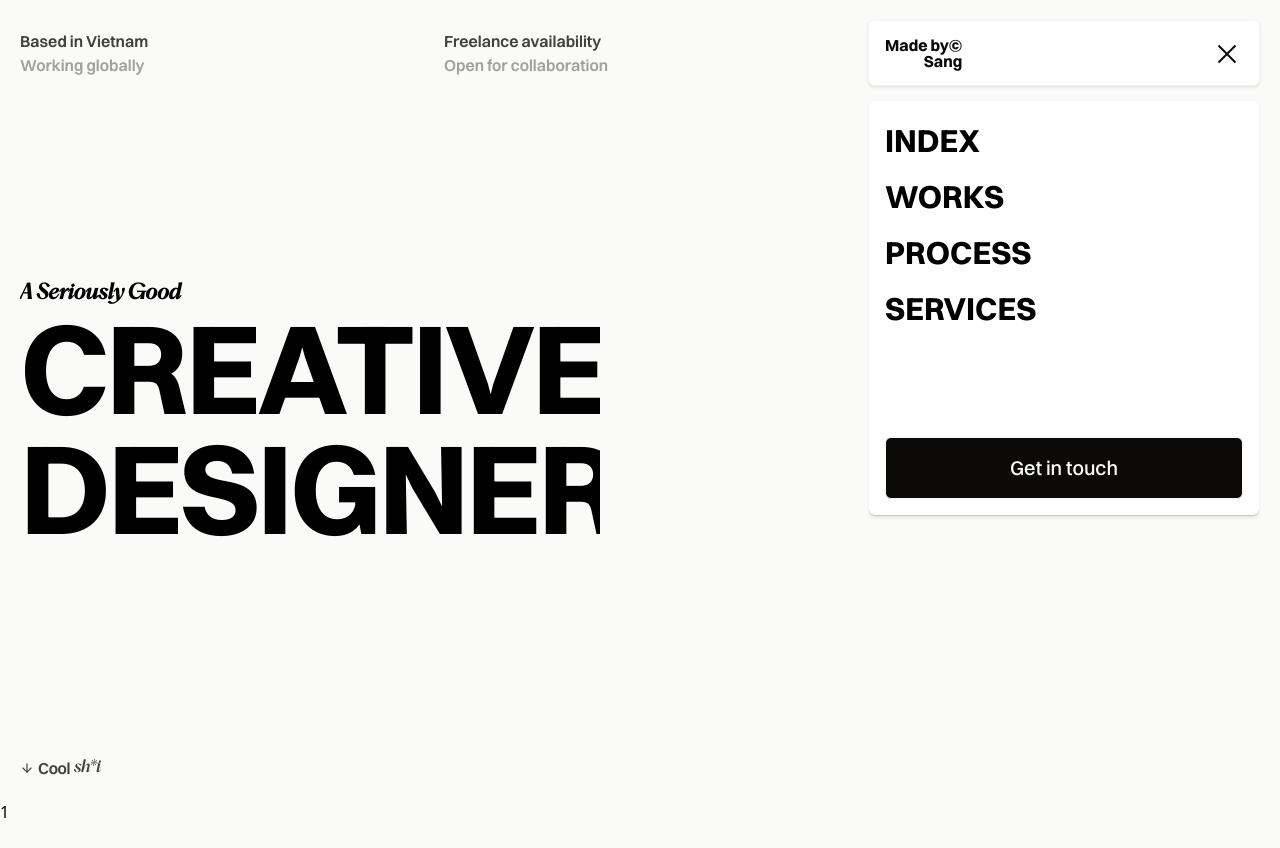
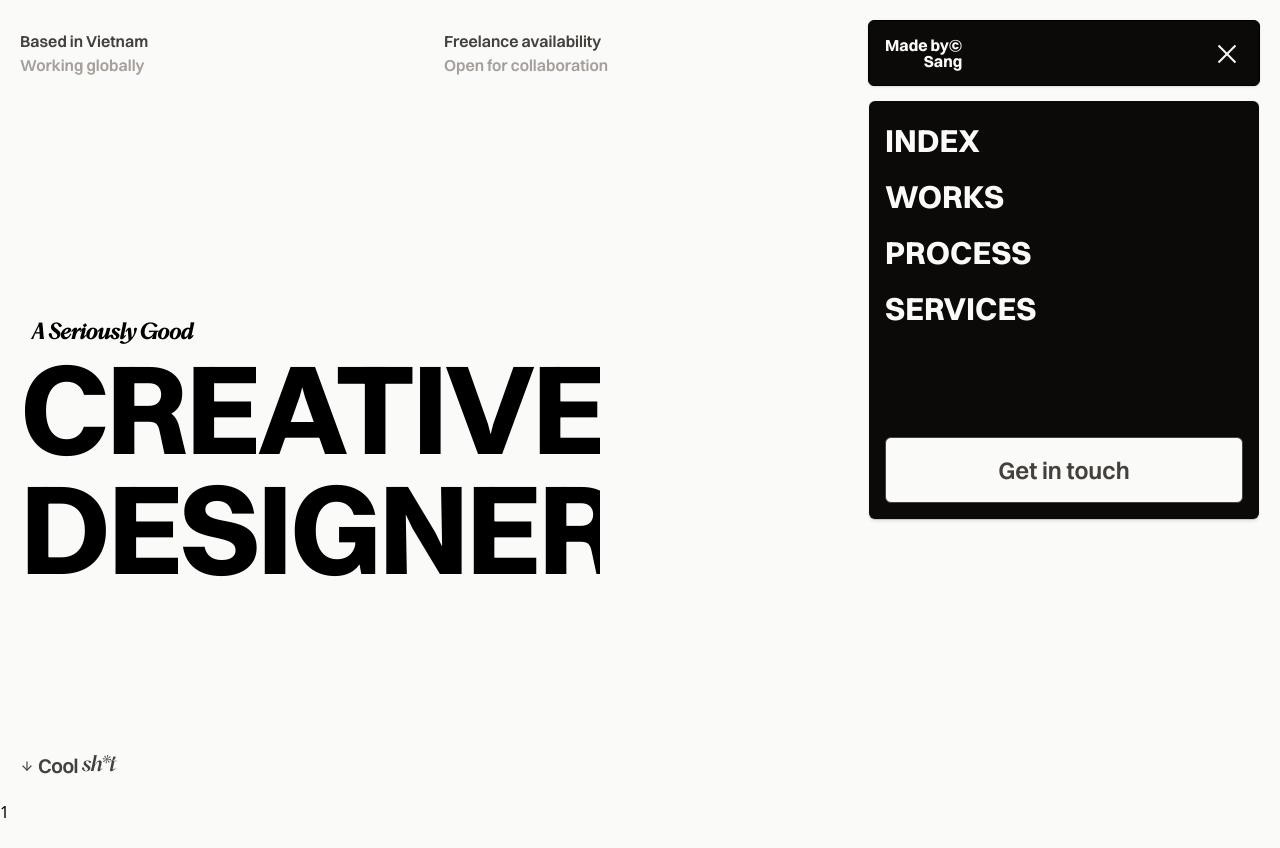
Before and after one commit to Inori2/creative-portfolio, a React (Vite) app: page / in a window 1280 px wide. Both pictures are taken after a click on the element 1227 px from the left and 53 px from the top of the page. Shown: the top 848 px of the page. Built offline with nearby package versions, Linux system fonts and the light colour scheme.

Commit message:
Update color UI

```diff
--- a/src/Components/Hero.jsx
+++ b/src/Components/Hero.jsx
@@ -28,7 +28,7 @@ export default function Hero({ isPreloaderDone }) {
         scrambleText: {
           text: "engineer".toUpperCase(),
           chars: "upperCase",
-          speed: 1,
+          speed: 5,
         },
         duration: 0.5,
         paused: true, // start paused
@@ -94,14 +94,14 @@ export default function Hero({ isPreloaderDone }) {
 
   return (
     <>
-      <section id="Index">
+      <section id="Index" className="z-10">
         <div className="bg-stone-50 w-screen h-screen flex flex-col px-5">
           {/* Main empty space */}
-          <div className="flex-1 md:grid md:grid-cols-12 md:gap-10 lg:gap-20 pt-100 md:pt-60 lg:pt-70 mb-auto">
-            <div className="md:col-span-8 xl:col-span-6 text-center md:text-left">
+          <div className="flex-1 md:grid md:grid-cols-12 md:gap-10 lg:gap-20 pt-100 md:pt-80 lg:pt-auto lg:pb-auto mb-auto">
+            <div className="md:col-span-full lg:col-span-8 xl:col-span-6 text-center md:text-left">
               <div className="w-full overflow-hidden">
                 <span
-                  className="font-secondary text-xl md:text-l font-bold tracking-normal"
+                  className="font-secondary text-xl md:text-l font-bold tracking-normal pl-3"
                   ref={addToHeadingRefs}
                 >
                   A Seriously Good
@@ -109,7 +109,7 @@ export default function Hero({ isPreloaderDone }) {
               </div>
               <div className="w-full overflow-hidden">
                 <h1
-                  className="font-primary font-bold text-7xl md:text-9xl tracking-tight md:leading-30 text-center md:text-left"
+                  className="font-primary font-bold text-7xl md:text-8xl lg:text-9xl tracking-tight md:leading-30 text-center md:text-left"
                   ref={addToHeadingRefs}
                 >
                   {"creative".toUpperCase()}
@@ -117,7 +117,7 @@ export default function Hero({ isPreloaderDone }) {
               </div>
               <div className="w-full w-max-[1024px] overflow-hidden">
                 <h1
-                  className="font-primary font-bold text-7xl md:text-9xl tracking-tight md:leading-30 text-center md:text-right"
+                  className="font-primary font-bold text-7xl md:text-8xl lg:text-9xl tracking-tight md:leading-30 text-center md:text-right"
                   ref={(el) => {
                     hoverRef.current = el;
                     addToHeadingRefs(el);
@@ -132,13 +132,12 @@ export default function Hero({ isPreloaderDone }) {
           </div>
 
           {/* Bottom line content */}
-          <div className="flex flex-col md:flex-row justify-between items-end gap-4 py-5">
+          <div className="flex flex-col md:grid md:grid-cols-12 md:gap-10 justify-between items-end gap-4 py-5">
             {/* Left side: cool sh*t */}
-            <div className="overflow-hidden">
-              {" "}
+            <div className="overflow-hidden md:col-span-4">
               <div
                 ref={indicateRef}
-                className="hidden md:flex items-center gap-1 text-stone-700"
+                className="hidden md:flex items-center gap-1 text-stone-700 w-fit"
               >
                 <svg
                   xmlns="http://www.w3.org/2000/svg"
@@ -156,23 +155,23 @@ export default function Hero({ isPreloaderDone }) {
                   <path d="M12 5v14"></path>
                   <path d="m19 12-7 7-7-7"></path>
                 </svg>
-                <span className="text-base font-primary font-semibold tracking-tight">
+                <span className="text-xl font-primary font-semibold tracking-tight">
                   Cool
                 </span>
-                <span className="text-base font-secondary font-medium tracking-tight">
+                <span className="text-xl font-secondary font-medium tracking-tight">
                   sh*t
                 </span>
               </div>
             </div>
 
             {/* Right side text */}
-            <div className="w-full md:w-[25rem]">
+            <div className="w-full md:col-span-6 md:col-end-13 lg:col-span-4 lg:col-end-13">
               <span
-                className="block text-center md:text-right font-primary font-semibold text-xl tracking-tight text-stone-700"
+                className="block text-center md:text-right font-primary font-semibold text-xl lg:text-2xl tracking-tight text-stone-700"
                 ref={paragraphRef}
               >
-                Website design, digital product design, interactive design,
-                prototyping, art direction, print design, branding.
+                Website design, digital product design, interactive
+                design,prototyping, art direction, print design, branding.
               </span>
             </div>
           </div>
--- a/src/Components/Menu.jsx
+++ b/src/Components/Menu.jsx
@@ -105,13 +105,13 @@ const Menu = forwardRef((props, ref) => {
 
   return (
     <nav
-      className="menu relative p-4 border border-stone-100 bg-white rounded-md min-w-xs h-fit shadow-sm w-full col-span-full md:col-span-3"
+      className="menu relative p-4 border bg-stone-950 rounded-md min-w-xs h-fit shadow-sm w-full col-span-full md:col-span-3"
       ref={ref}
     >
       <div className="logo-container flex justify-between">
         <a
           href="/"
-          className="logo text-right font-primary font-bold text-stone-950 leading-none"
+          className="logo text-right font-primary font-bold text-stone-50 leading-none"
         >
           Made by© <br /> Sang
         </a>
@@ -120,19 +120,19 @@ const Menu = forwardRef((props, ref) => {
           onClick={() => setIsMenuOpen(!isMenuOpen)}
         >
           <div
-            className={`w-6 h-0.5 bg-stone-950 my-1 transition-all origin-center duration-300 ${
+            className={`w-6 h-0.5 bg-stone-50 my-1 transition-all origin-center duration-300 ${
               isMenuOpen ? "rotate-45 translate-y-[6px]" : ""
             }`}
           ></div>
           <div
-            className={`w-6 h-0.5 bg-stone-950 my-1 transition-all origin-center duration-300 ${
+            className={`w-6 h-0.5 bg-stone-50 my-1 transition-all origin-center duration-300 ${
               isMenuOpen ? "-rotate-45 -translate-y-[4px]" : ""
             }`}
           ></div>
         </div>
       </div>
       <div
-        className="overflow-hidden absolute left-0 top-full mt-4 w-full bg-white rounded-md flex flex-col justify-between gap-20 border-0 shadow-none border-stone-200"
+        className="overflow-hidden absolute left-0 top-full mt-4 w-full bg-stone-950 rounded-md flex flex-col justify-between gap-20 border-0 shadow-none"
         ref={menuContainerRef}
       >
         <div className="flex flex-col h-fit px-4 py-4">
@@ -147,10 +147,10 @@ const Menu = forwardRef((props, ref) => {
             >
               <div className="overflow-hidden h-[2.5rem] mb-4">
                 <div className="menu-item flex flex-col w-full">
-                  <span className="font-primary font-bold text-[2rem]">
+                  <span className="font-primary font-bold text-[2rem] text-stone-50">
                     {item.toUpperCase()}
                   </span>
-                  <span className="font-primary font-bold text-[2rem]">
+                  <span className="font-primary font-bold text-[2rem] text-stone-50">
                     {item.toUpperCase()}
                   </span>
                 </div>
@@ -161,7 +161,7 @@ const Menu = forwardRef((props, ref) => {
         <a href="mailto:trannhatsang2000@gmail.com" className="px-4 pb-4">
           <button
             ref={buttonRef}
-            className="mt-auto py-4 border bg-stone-950 rounded-md font-primary font-medium text-stone-50 hover:bg-stone-800 hover:text-stone-50 transition-colors duration-300 w-full text-center text-xl cursor-pointer"
+            className="mt-auto py-4 border bg-stone-50 rounded-md font-primary font-semibold text-stone-700 hover:bg-stone-100 hover:text-stone-900 transition-colors duration-300 w-full text-center text-2xl cursor-pointer"
             onMouseDown={(e) =>
               gsap.to(e.currentTarget, {
                 scale: 0.95,
--- a/src/Components/Navbar.jsx
+++ b/src/Components/Navbar.jsx
@@ -83,14 +83,12 @@ export default function Navbar({ isPreloaderDone }) {
 
   return (
     <>
-      {/* keep opacity-0 CSS class as a double-safety to prevent initial flash
-          (GSAP.set will manage it, but class helps before JS runs) */}
       <div
         className="navbar fixed w-screen p-5 grid grid-cols-9 gap-4 lg:gap-8 justify-center items-center overflow-visible h-fit z-49 bg-transparent"
         ref={navbarContainer}
       >
         <div className="hidden md:block col-span-3">
-          <div className="block overflow-hidden mix-blend-difference">
+          <div className="block overflow-hidden">
             <span
               className="block font-primary text-base text-stone-700 font-semibold"
               ref={(el) => (topTextRefs.current[0] = el)}
@@ -98,7 +96,7 @@ export default function Navbar({ isPreloaderDone }) {
               Based in Vietnam
             </span>
           </div>
-          <div className="block overflow-hidden mix-blend-difference">
+          <div className="block overflow-hidden">
             <span
               className="block font-primary text-base text-stone-400 font-semibold"
               ref={(el) => (bottomTextRefs.current[0] = el)}
@@ -108,7 +106,7 @@ export default function Navbar({ isPreloaderDone }) {
           </div>
         </div>
         <div className="hidden md:block col-span-3">
-          <div className="block overflow-hidden mix-blend-difference">
+          <div className="block overflow-hidden">
             <span
               className="block font-primary text-base text-stone-700 font-semibold"
               ref={(el) => (topTextRefs.current[1] = el)}
```
